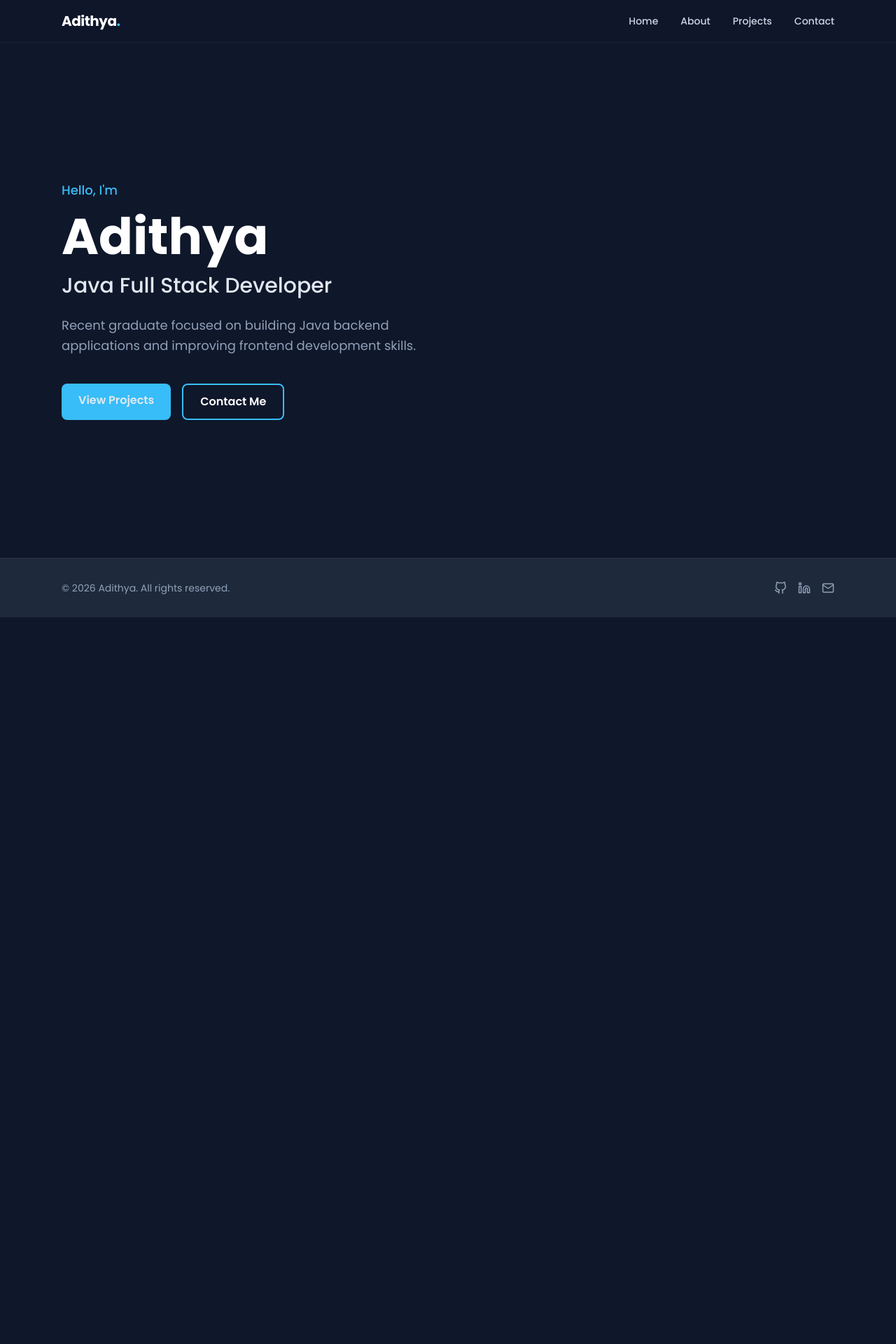
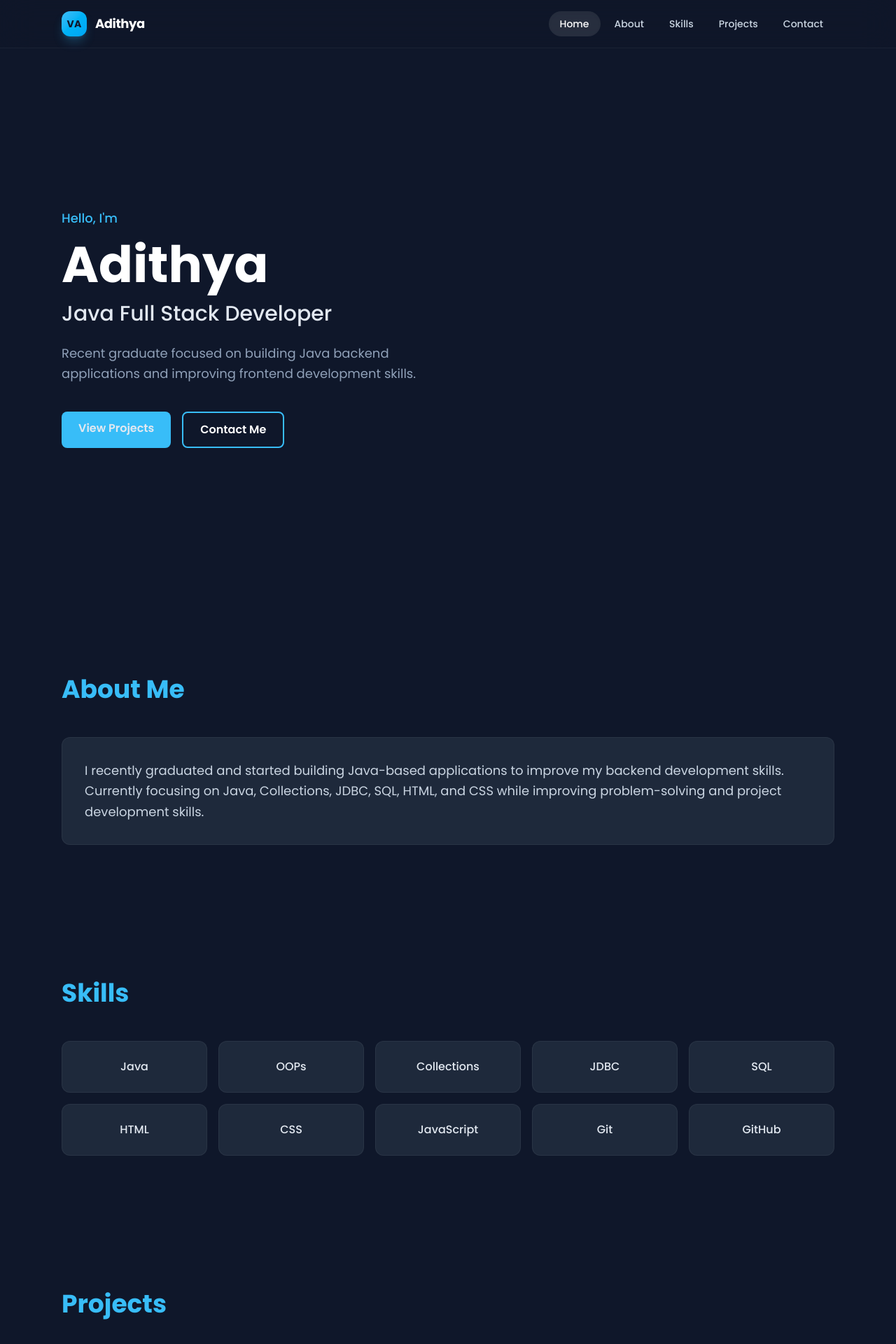
Before and after one commit to Adithya-vajrala/Portfolio, a React (Vite) app: page / in a window 1280 px wide. Shown: the top 1920 px of the page at 70% size. Before the commit the page ends 882 px from the top, so only its background shows below. Built offline with nearby package versions, Linux system fonts and the light colour scheme.

Commit message:
feat(navbar): implement responsive glass navigation

```diff
--- a/src/pages/AboutPage.tsx
+++ b/src/components/sections/AboutSection.tsx
@@ -2,13 +2,14 @@ import { motion } from 'framer-motion'
 
 import { fadeInUp } from '@/animations'
 
-export default function AboutPage() {
+export default function AboutSection() {
   return (
-    <section className="mx-auto max-w-6xl px-6 py-24">
+    <section id="about" className="mx-auto max-w-6xl px-6 py-24">
       <motion.h1
         variants={fadeInUp}
         initial="hidden"
-        animate="visible"
+        whileInView="visible"
+        viewport={{ once: true, amount: 0.3 }}
         className="mb-12 text-4xl font-bold text-brand"
       >
         About Me
@@ -16,7 +17,8 @@ export default function AboutPage() {
       <motion.div
         variants={fadeInUp}
         initial="hidden"
-        animate="visible"
+        whileInView="visible"
+        viewport={{ once: true, amount: 0.3 }}
         className="rounded-xl border border-white/5 bg-surface p-8 transition hover:border-brand"
       >
         <p className="text-lg leading-relaxed text-slate-300">
--- /dev/null
+++ b/src/components/sections/HeroSection.tsx
@@ -0,0 +1,54 @@
+import { motion } from 'framer-motion'
+
+import { fadeInUp, staggerContainer } from '@/animations'
+
+export default function HeroSection() {
+  return (
+    <section id="home" className="flex min-h-screen items-center">
+      <div className="mx-auto w-full max-w-6xl px-6 py-24">
+        <motion.div
+          variants={staggerContainer}
+          initial="hidden"
+          animate="visible"
+        >
+          <motion.p variants={fadeInUp} className="mb-4 text-lg font-medium text-brand">
+            Hello, I&apos;m
+          </motion.p>
+          <motion.h1
+            variants={fadeInUp}
+            className="text-5xl font-bold text-white sm:text-6xl md:text-7xl"
+          >
+            Adithya
+          </motion.h1>
+          <motion.h2
+            variants={fadeInUp}
+            className="mt-4 text-2xl font-medium text-slate-200 sm:text-3xl"
+          >
+            Java Full Stack Developer
+          </motion.h2>
+          <motion.p
+            variants={fadeInUp}
+            className="mt-6 max-w-xl text-lg leading-relaxed text-slate-400"
+          >
+            Recent graduate focused on building Java backend applications and
+            improving frontend development skills.
+          </motion.p>
+          <motion.div variants={fadeInUp} className="mt-10 flex flex-wrap gap-4">
+            <a
+              href="#projects"
+              className="rounded-lg bg-brand px-6 py-3 font-semibold text-base transition hover:-translate-y-0.5 hover:bg-brand/90"
+            >
+              View Projects
+            </a>
+            <a
+              href="#contact"
+              className="rounded-lg border-2 border-brand px-6 py-3 font-semibold text-white transition hover:-translate-y-0.5 hover:bg-brand hover:text-ink"
+            >
+              Contact Me
+            </a>
+          </motion.div>
+        </motion.div>
+      </div>
+    </section>
+  )
+}
--- a/src/pages/ProjectsPage.tsx
+++ b/src/components/sections/ProjectsSection.tsx
@@ -3,13 +3,14 @@ import { motion } from 'framer-motion'
 import { fadeInUp, staggerContainer } from '@/animations'
 import { PROJECTS } from '@/data'
 
-export default function ProjectsPage() {
+export default function ProjectsSection() {
   return (
-    <section className="mx-auto max-w-6xl px-6 py-24">
+    <section id="projects" className="mx-auto max-w-6xl px-6 py-24">
       <motion.h1
         variants={fadeInUp}
         initial="hidden"
-        animate="visible"
+        whileInView="visible"
+        viewport={{ once: true, amount: 0.3 }}
         className="mb-12 text-4xl font-bold text-brand"
       >
         Projects
@@ -17,7 +18,8 @@ export default function ProjectsPage() {
       <motion.div
         variants={staggerContainer}
         initial="hidden"
-        animate="visible"
+        whileInView="visible"
+        viewport={{ once: true, amount: 0.3 }}
         className="grid gap-8 md:grid-cols-2"
       >
         {PROJECTS.map((project) => (
--- /dev/null
+++ b/src/components/sections/SkillsSection.tsx
@@ -0,0 +1,37 @@
+import { motion } from 'framer-motion'
+
+import { fadeInUp, staggerContainer } from '@/animations'
+import { SKILLS } from '@/data'
+
+export default function SkillsSection() {
+  return (
+    <section id="skills" className="mx-auto max-w-6xl px-6 py-24">
+      <motion.h1
+        variants={fadeInUp}
+        initial="hidden"
+        whileInView="visible"
+        viewport={{ once: true, amount: 0.3 }}
+        className="mb-12 text-4xl font-bold text-brand"
+      >
+        Skills
+      </motion.h1>
+      <motion.div
+        variants={staggerContainer}
+        initial="hidden"
+        whileInView="visible"
+        viewport={{ once: true, amount: 0.3 }}
+        className="grid grid-cols-2 gap-4 sm:grid-cols-3 lg:grid-cols-5"
+      >
+        {SKILLS.map((skill) => (
+          <motion.div
+            key={skill}
+            variants={fadeInUp}
+            className="cursor-pointer rounded-xl border border-white/5 bg-surface p-6 text-center font-medium text-slate-200 transition hover:-translate-y-1 hover:border-brand"
+          >
+            {skill}
+          </motion.div>
+        ))}
+      </motion.div>
+    </section>
+  )
+}
--- a/src/constants/index.ts
+++ b/src/constants/index.ts
@@ -1,13 +1,18 @@
 import type { NavLink } from '@/types'
 
 export const SITE_NAME = 'Adithya'
+export const LOGO_MONOGRAM = 'VA'
 
 export const NAV_LINKS: NavLink[] = [
-  { label: 'Home', path: '/' },
-  { label: 'About', path: '/about' },
-  { label: 'Projects', path: '/projects' },
-  { label: 'Contact', path: '/contact' },
+  { label: 'Home', path: '#home' },
+  { label: 'About', path: '#about' },
+  { label: 'Skills', path: '#skills' },
+  { label: 'Projects', path: '#projects' },
+  { label: 'Contact', path: '#contact' },
 ]
+
+/** Section ids derived from the nav links — single source of truth for scroll-spy. */
+export const SECTION_IDS = NAV_LINKS.map((link) => link.path.slice(1))
 
 export const CONTACT = {
   email: 'vajrlaaditya@gmail.com',
--- /dev/null
+++ b/src/hooks/useActiveSection.ts
@@ -0,0 +1,51 @@
+import { useEffect, useState } from 'react'
+
+/**
+ * Tracks which page section is currently in view using an IntersectionObserver.
+ * Powers the navbar's active-link highlighting while scrolling.
+ *
+ * The section whose box covers the "detection band" (40-45% down the viewport)
+ * is considered active. All observed sections are re-evaluated on every
+ * observer callback, so the state stays accurate in both scroll directions.
+ */
+export function useActiveSection(sectionIds: string[]): string {
+  const [activeId, setActiveId] = useState<string>(sectionIds[0] ?? '')
+
+  useEffect(() => {
+    const elements = sectionIds
+      .map((id) => document.getElementById(id))
+      .filter((element): element is HTMLElement => element !== null)
+
+    if (elements.length === 0) return
+
+    const checkActiveSection = () => {
+      const bandTop = window.innerHeight * 0.4
+      const bandBottom = window.innerHeight * 0.45
+
+      let bestId = ''
+      let bestTop = Infinity
+
+      for (const element of elements) {
+        const rect = element.getBoundingClientRect()
+        const coversBand = rect.top <= bandBottom && rect.bottom >= bandTop
+        if (coversBand && rect.top < bestTop) {
+          bestTop = rect.top
+          bestId = element.id
+        }
+      }
+
+      if (bestId) setActiveId(bestId)
+    }
+
+    const observer = new IntersectionObserver(checkActiveSection, {
+      threshold: 0,
+    })
+
+    elements.forEach((element) => observer.observe(element))
+    checkActiveSection()
+
+    return () => observer.disconnect()
+  }, [sectionIds])
+
+  return activeId
+}
--- a/src/layout/Navbar.tsx
+++ b/src/layout/Navbar.tsx
@@ -1,82 +1,123 @@
-import { useState } from 'react'
-import { NavLink } from 'react-router'
+import { useEffect, useState } from 'react'
 import { AnimatePresence, motion } from 'framer-motion'
 import { FiMenu, FiX } from 'react-icons/fi'
 
-import { NAV_LINKS, SITE_NAME } from '@/constants'
+import { LOGO_MONOGRAM, NAV_LINKS, SECTION_IDS, SITE_NAME } from '@/constants'
+import { useActiveSection } from '@/hooks/useActiveSection'
 import { cn } from '@/utils'
 
 export default function Navbar() {
   const [isOpen, setIsOpen] = useState(false)
+  const [isScrolled, setIsScrolled] = useState(false)
+  const activeId = useActiveSection(SECTION_IDS)
+
+  // Deepen the glass + shadow once the page is scrolled
+  useEffect(() => {
+    const onScroll = () => setIsScrolled(window.scrollY > 8)
+    onScroll()
+    window.addEventListener('scroll', onScroll, { passive: true })
+    return () => window.removeEventListener('scroll', onScroll)
+  }, [])
+
+  const linkClasses = (isActive: boolean) =>
+    cn(
+      'rounded-full px-4 py-2 text-sm font-medium transition-all duration-300',
+      isActive
+        ? 'bg-white/10 text-white shadow-inner'
+        : 'text-slate-300 hover:bg-white/5 hover:text-white',
+    )
 
   return (
-    <header className="sticky top-0 z-50 border-b border-white/5 bg-ink/80 backdrop-blur">
+    <header
+      className={cn(
+        'sticky top-0 z-50 border-b backdrop-blur-xl transition-all duration-300',
+        isScrolled
+          ? 'border-white/10 bg-ink/70 shadow-lg shadow-black/20'
+          : 'border-white/5 bg-ink/40',
+      )}
+    >
       <nav className="mx-auto flex max-w-6xl items-center justify-between px-6 py-4">
-        <NavLink to="/" className="text-xl font-bold tracking-tight text-white">
+        {/* Logo */}
+        <a href="#home" className="group flex items-center gap-3">
+          <span className="flex h-9 w-9 items-center justify-center rounded-xl bg-gradient-to-br from-brand to-sky-500 text-sm font-bold tracking-wide text-ink shadow-lg shadow-brand/25 transition-transform duration-300 group-hover:scale-105">
+            {LOGO_MONOGRAM}
+          </span>
+          <span className="text-lg font-bold tracking-tight text-white">
             {SITE_NAME}
-          <span className="text-brand">.</span>
-        </NavLink>
+          </span>
+        </a>
 
         {/* Desktop links */}
-        <ul className="hidden items-center gap-8 md:flex">
-          {NAV_LINKS.map(({ label, path }) => (
+        <ul className="hidden items-center gap-1 md:flex">
+          {NAV_LINKS.map(({ label, path }) => {
+            const isActive = activeId === path.slice(1)
+            return (
               <li key={path}>
-              <NavLink
-                to={path}
-                end={path === '/'}
-                className={({ isActive }) =>
-                  cn(
-                    'text-sm font-medium text-slate-300 transition-colors hover:text-brand',
-                    isActive && 'text-brand',
+                <a href={path} className={linkClasses(isActive)}>
+                  {label}
+                </a>
+              </li>
             )
-                }
-              >
-                {label}
-              </NavLink>
-            </li>
-          ))}
+          })}
         </ul>
 
         {/* Mobile toggle */}
         <button
           type="button"
           onClick={() => setIsOpen((open) => !open)}
-          className="text-2xl text-white md:hidden"
+          className="flex h-10 w-10 items-center justify-center rounded-lg text-2xl text-white transition-colors hover:bg-white/5 md:hidden"
           aria-label="Toggle navigation menu"
           aria-expanded={isOpen}
+          aria-controls="mobile-menu"
+        >
+          <AnimatePresence mode="wait" initial={false}>
+            <motion.span
+              key={isOpen ? 'close' : 'open'}
+              initial={{ opacity: 0, rotate: -90 }}
+              animate={{ opacity: 1, rotate: 0 }}
+              exit={{ opacity: 0, rotate: 90 }}
+              transition={{ duration: 0.2 }}
+              className="flex"
             >
               {isOpen ? <FiX /> : <FiMenu />}
+            </motion.span>
+          </AnimatePresence>
         </button>
       </nav>
 
       {/* Mobile menu */}
       <AnimatePresence>
         {isOpen && (
-          <motion.ul
+          <motion.div
+            id="mobile-menu"
             initial={{ height: 0, opacity: 0 }}
             animate={{ height: 'auto', opacity: 1 }}
             exit={{ height: 0, opacity: 0 }}
-            transition={{ duration: 0.25 }}
-            className="overflow-hidden border-t border-white/5 bg-surface md:hidden"
+            transition={{ duration: 0.3, ease: 'easeInOut' }}
+            className="overflow-hidden border-t border-white/10 bg-ink/80 backdrop-blur-xl md:hidden"
           >
-            {NAV_LINKS.map(({ label, path }) => (
+            <ul className="space-y-1 px-4 py-4">
+              {NAV_LINKS.map(({ label, path }) => {
+                const isActive = activeId === path.slice(1)
+                return (
                   <li key={path}>
-                <NavLink
-                  to={path}
-                  end={path === '/'}
+                    <a
+                      href={path}
                       onClick={() => setIsOpen(false)}
-                  className={({ isActive }) =>
-                    cn(
-                      'block px-6 py-3 text-sm font-medium text-slate-300 transition-colors hover:bg-ink hover:text-brand',
-                      isActive && 'text-brand',
-                    )
-                  }
+                      className={cn(
+                        'block rounded-lg px-4 py-3 text-sm font-medium transition-colors',
+                        isActive
+                          ? 'bg-white/10 text-white'
+                          : 'text-slate-300 hover:bg-white/5 hover:text-white',
+                      )}
                     >
                       {label}
-                </NavLink>
+                    </a>
                   </li>
-            ))}
-          </motion.ul>
+                )
+              })}
+            </ul>
+          </motion.div>
         )}
       </AnimatePresence>
     </header>
--- a/src/pages/HomePage.tsx
+++ b/src/pages/HomePage.tsx
@@ -1,55 +1,17 @@
-import { Link } from 'react-router'
-import { motion } from 'framer-motion'
-
-import { fadeInUp, staggerContainer } from '@/animations'
+import AboutSection from '@/components/sections/AboutSection'
+import ContactSection from '@/components/sections/ContactSection'
+import HeroSection from '@/components/sections/HeroSection'
+import ProjectsSection from '@/components/sections/ProjectsSection'
+import SkillsSection from '@/components/sections/SkillsSection'
 
 export default function HomePage() {
   return (
-    <section className="flex min-h-[calc(100vh-4rem)] items-center">
-      <div className="mx-auto w-full max-w-6xl px-6 py-24">
-        <motion.div
-          variants={staggerContainer}
-          initial="hidden"
-          animate="visible"
-        >
-          <motion.p variants={fadeInUp} className="mb-4 text-lg font-medium text-brand">
-            Hello, I&apos;m
-          </motion.p>
-          <motion.h1
-            variants={fadeInUp}
-            className="text-5xl font-bold text-white sm:text-6xl md:text-7xl"
-          >
-            Adithya
-          </motion.h1>
-          <motion.h2
-            variants={fadeInUp}
-            className="mt-4 text-2xl font-medium text-slate-200 sm:text-3xl"
-          >
-            Java Full Stack Developer
-          </motion.h2>
-          <motion.p
-            variants={fadeInUp}
-            className="mt-6 max-w-xl text-lg leading-relaxed text-slate-400"
-          >
-            Recent graduate focused on building Java backend applications and
-            improving frontend development skills.
-          </motion.p>
-          <motion.div variants={fadeInUp} className="mt-10 flex flex-wrap gap-4">
-            <Link
-              to="/projects"
-              className="rounded-lg bg-brand px-6 py-3 font-semibold text-base transition hover:-translate-y-0.5 hover:bg-brand/90"
-            >
-              View Projects
-            </Link>
-            <Link
-              to="/contact"
-              className="rounded-lg border-2 border-brand px-6 py-3 font-semibold text-white transition hover:-translate-y-0.5 hover:bg-brand hover:text-ink"
-            >
-              Contact Me
-            </Link>
-          </motion.div>
-        </motion.div>
-      </div>
-    </section>
+    <>
+      <HeroSection />
+      <AboutSection />
+      <SkillsSection />
+      <ProjectsSection />
+      <ContactSection />
+    </>
   )
 }
--- a/src/routes/index.tsx
+++ b/src/routes/index.tsx
@@ -1,13 +1,10 @@
 import { lazy, Suspense } from 'react'
-import { Route, Routes } from 'react-router'
+import { Navigate, Route, Routes } from 'react-router'
 
 import Loader from '@/components/Loader'
 import MainLayout from '@/layout/MainLayout'
 
 const HomePage = lazy(() => import('@/pages/HomePage'))
-const AboutPage = lazy(() => import('@/pages/AboutPage'))
-const ProjectsPage = lazy(() => import('@/pages/ProjectsPage'))
-const ContactPage = lazy(() => import('@/pages/ContactPage'))
 const NotFoundPage = lazy(() => import('@/pages/NotFoundPage'))
 
 export default function AppRoutes() {
@@ -16,9 +13,14 @@ export default function AppRoutes() {
       <Routes>
         <Route element={<MainLayout />}>
           <Route index element={<HomePage />} />
-          <Route path="about" element={<AboutPage />} />
-          <Route path="projects" element={<ProjectsPage />} />
-          <Route path="contact" element={<ContactPage />} />
+          {/* Legacy deep links redirect to the matching section of the single page */}
+          <Route path="about" element={<Navigate to="/#about" replace />} />
+          <Route path="skills" element={<Navigate to="/#skills" replace />} />
+          <Route
+            path="projects"
+            element={<Navigate to="/#projects" replace />}
+          />
+          <Route path="contact" element={<Navigate to="/#contact" replace />} />
           <Route path="*" element={<NotFoundPage />} />
         </Route>
       </Routes>
--- a/src/styles/index.css
+++ b/src/styles/index.css
@@ -11,6 +11,7 @@
 @layer base {
   html {
     scroll-behavior: smooth;
+    scroll-padding-top: 5rem;
   }
 
   body {
```
Also changed, not shown: src/components/ScrollToTop.tsx (+11 -3 lines), src/components/sections/ContactSection.tsx (renamed from src/pages/ContactPage.tsx, +6 -4 lines). Lines whose indentation alone changed are shown as unchanged.
